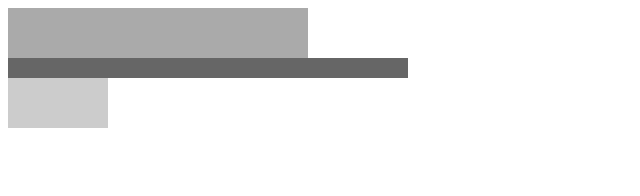
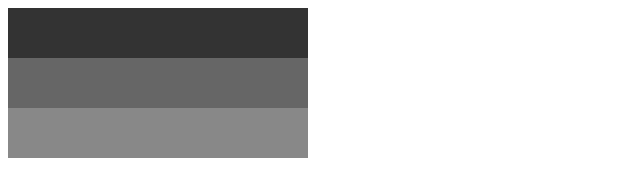
Before and after one commit to programadornovato/sass, a plain HTML site: page index.html in a window 1280 px wide. Shown: the whole page, without its empty margins (0-640 px from the left). Drawn offline with Linux system fonts and the light colour scheme.

Commit message:
Curso de SASS🌈 de 0 a 100 [08.- Ciclos]
Video:
https://youtu.be/8w8F9LDH3eY

```diff
--- a/rutaSass/_mixin.scss
+++ b/rutaSass/_mixin.scss
@@ -3,14 +3,28 @@
     width: $ancho;
     height: $alto;
 }
-$color:#333;
-$colores:(#333,#666,#888,#aaa);
-#rec1{
-    @include forma(nth($colores,4),300px,50px);
+$colores:(#333,#666,#888);
+
+@for $i from 1 through length($colores) {
+    @debug "Val de i="+$i;
+    #rec#{$i}{
+        @include forma(nth($colores,$i),300px,50px);
+    }
 }
-#rec2{
-    @include forma($color*2,400px,20px);
-}
-#rec3{
-    @include forma($color*4,100px,50px);
-}
+
+// @each $color in $colores {
+//     $i:index($colores , $color );
+//     #rec#{$i}{
+//         @include forma($color,300px,50px);
+//     }
+// }
+
+// #rec1{
+//     @include forma(nth($colores,4),300px,50px);
+// }
+// #rec2{
+//     @include forma($color*2,400px,20px);
+// }
+// #rec3{
+//     @include forma($color*4,100px,50px);
+// }
```
Also changed, not shown: rutaCss/estilo.css, 1 other file.
